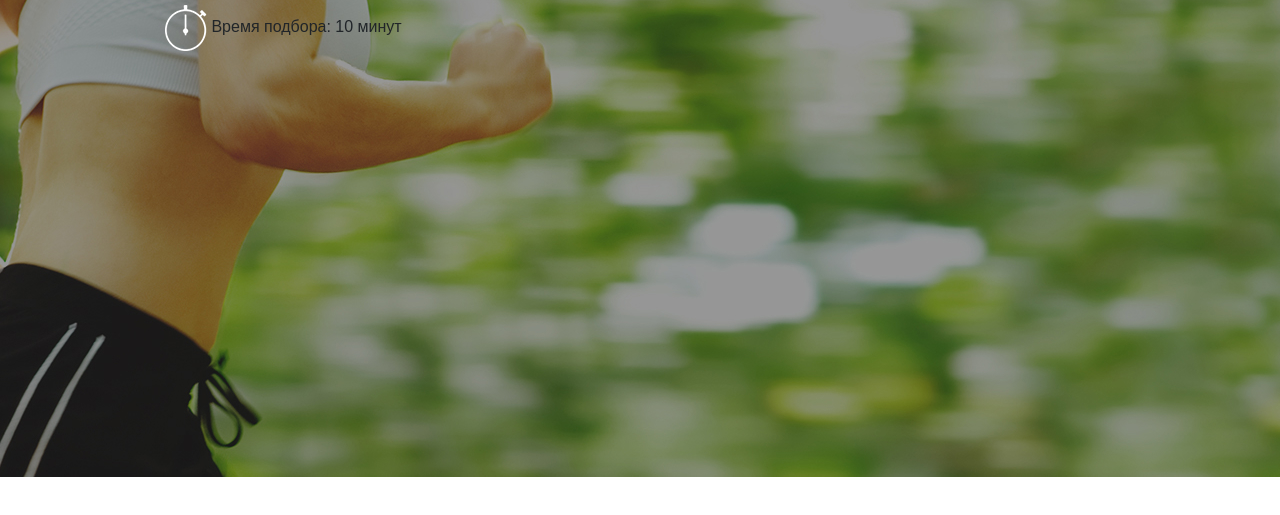
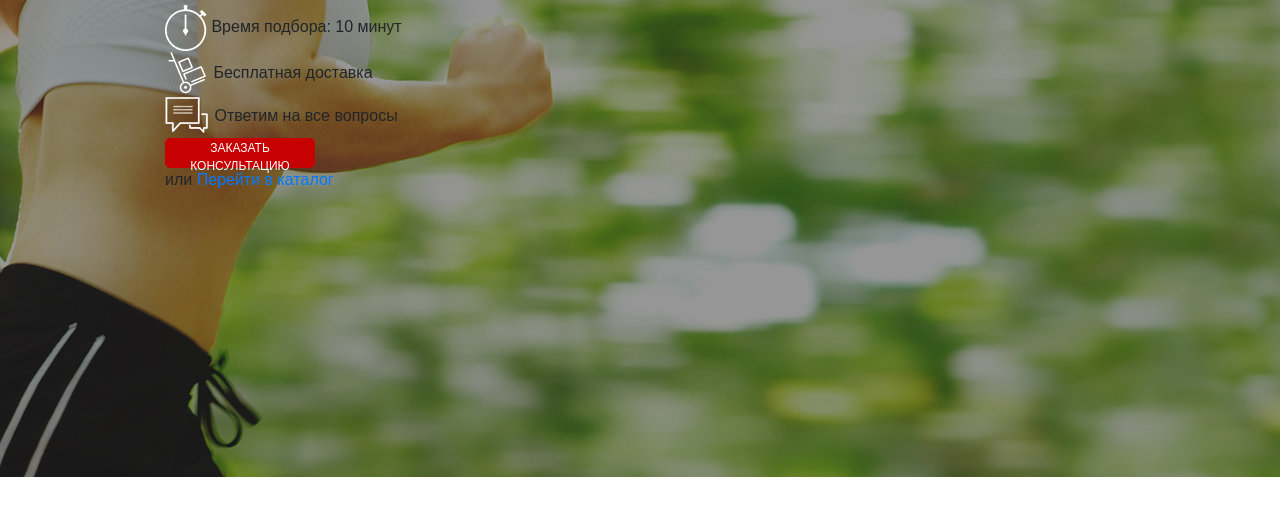
Before and after one commit to sheikhulislamov/Pulsometers, a website: page src/index.html in a window 1280 px wide. Shown: the part 173-688 px from the top of the page. Drawn offline with Linux system fonts and the light colour scheme; a web font is replaced by a local one.

Commit message:
Finished HTML for promo block

```diff
--- a/src/index.html
+++ b/src/index.html
@@ -39,11 +39,19 @@
                         Время подбора: 10 минут
                     </div>
                     <div class="promo__icon">
-                        <img src="" alt="">
+                        <img src="icons/delivery.png" alt="delivery">
+                        Бесплатная доставка
                     </div>
                     <div class="promo__icon">
-                        <img src="" alt="">
+                        <img src="icons/messages.png" alt="messages">
+                        Ответим на все вопросы
                     </div>
+                </div>
+
+                <button class="button button_main">Заказать консультацию</button>
+                <div class="promo__link">
+                    или
+                    <a href="#">Перейти в каталог</a>
                 </div>
             </div>
 
```
